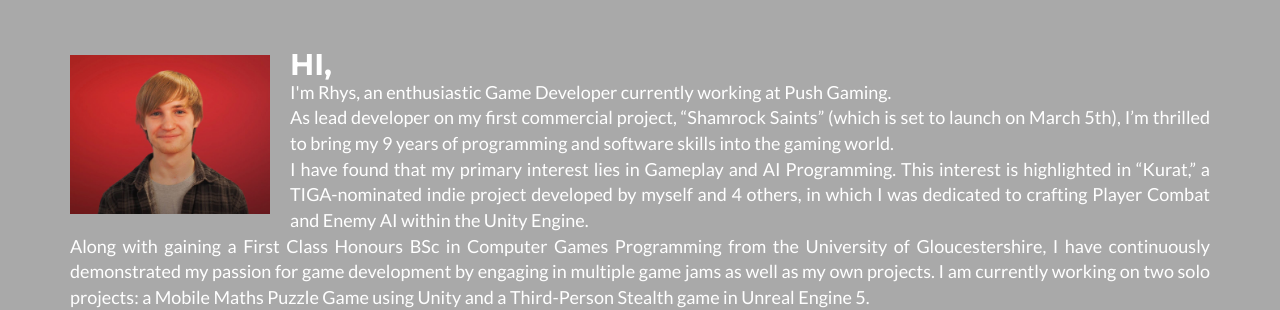
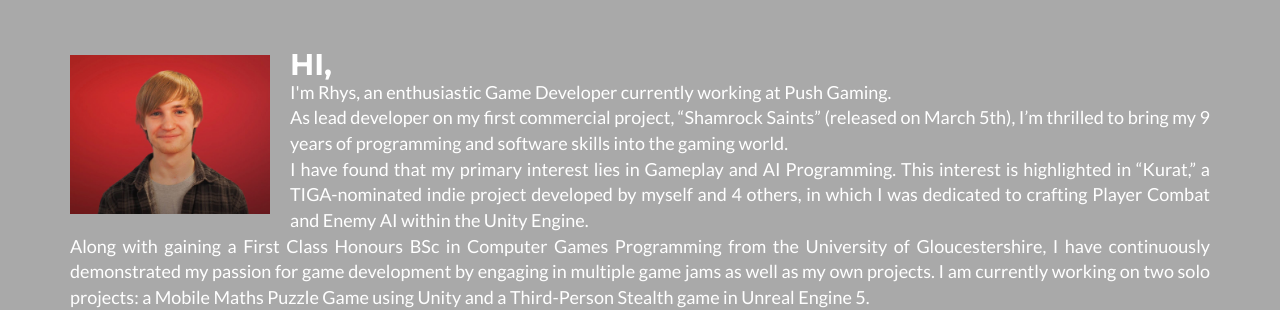
Before and after one commit to RhysWareham/rhyswareham.github.io, a Jekyll site: the page built from index.html, in a window 1280 px wide and 900 px high. Shown: the part 196-506 px from the top of the window. Built offline with Jekyll 4.4.1, drawn with Linux system fonts in a browser that asks for light colours; nearby versions of some CDN libraries.

Commit message:
changed cv

```diff
--- a/_includes/contact.html
+++ b/_includes/contact.html
@@ -13,7 +13,7 @@
                  <div class="col-lg-8 col-lg-offset-2">
                      <p color>The best way to contact me is to send me an email at the following address:</p>
                      <a href="mailto:rhys.wareham99@gmail.com"><h3>rhys.wareham99@gmail.com</h3></a>
-                     <a href="https://drive.google.com/file/d/1rAJ25Hh13MlFaXbm9mrIRRqqHb8KN4xE/view?usp=sharing"><h3>Check out my CV here</h3></a>
+                     <a href="https://drive.google.com/file/d/1G7sb40djpxIvQOz6YBtQei3i0PYikvVI/view?usp=sharing"><h3>Check out my CV here</h3></a>
                  </div>
              </div>
          </div>
--- a/_includes/header.html
+++ b/_includes/header.html
@@ -8,7 +8,7 @@
                         <span class="name">Hi,</span>
                         <span class="skills">
                             I'm Rhys, an enthusiastic Game Developer currently working at Push Gaming.<br>
-                            As lead developer on my first commercial project, “Shamrock Saints” (which is set to launch on March 5th), I’m thrilled to bring my 9 years of programming and software skills into the gaming world.<br>
+                            As lead developer on my first commercial project, “Shamrock Saints” (released on March 5th), I’m thrilled to bring my 9 years of programming and software skills into the gaming world.<br>
 			    I have found that my primary interest lies in Gameplay and AI Programming. This interest is highlighted in “Kurat,” a TIGA-nominated indie project developed by myself and 4 others, in which I was dedicated to crafting Player Combat and Enemy AI within the Unity Engine.<br>
                             Along with gaining a First Class Honours BSc in Computer Games Programming from the University of Gloucestershire, I have continuously demonstrated my passion for game development by engaging in multiple game jams as well as my own projects. I am currently working on two solo projects: a Mobile Maths Puzzle Game using Unity and a Third-Person Stealth game in Unreal Engine 5.<br><br>
 			    The skills of which I have acquired include: <br><br>
```
